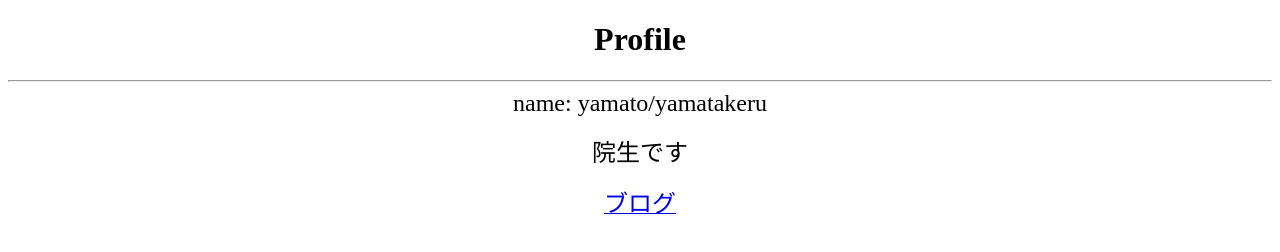
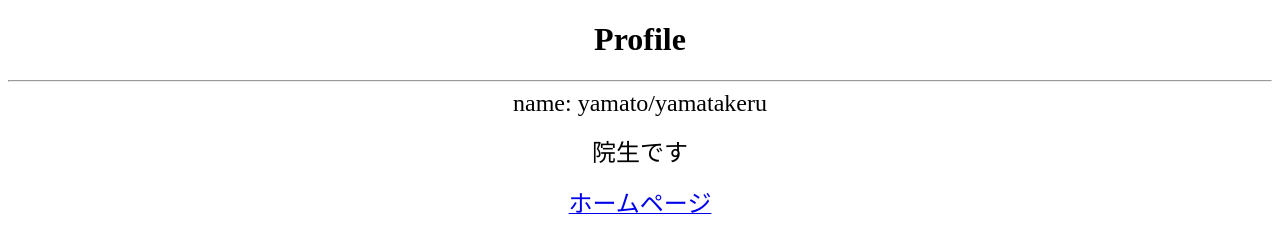
Before and after one commit to yamatakeru/yamatakeru.github.io, a plain HTML site: page index.html in a window 1280 px wide. Drawn offline with Linux system fonts and the light colour scheme.

Commit message:
Update index.html

```diff
--- a/index.html
+++ b/index.html
@@ -12,6 +12,6 @@
         <p>
             <font size="5">院生です</font>
         </p>
-        <a href="https://yamatakeru.github.io/blog/"><font size="5">ブログ</font></a>
+        <a href="https://www.alife.cs.is.nagoya-u.ac.jp/~yamato"><font size="5">ホームページ</font></a>
     </body>
 </html>
```
